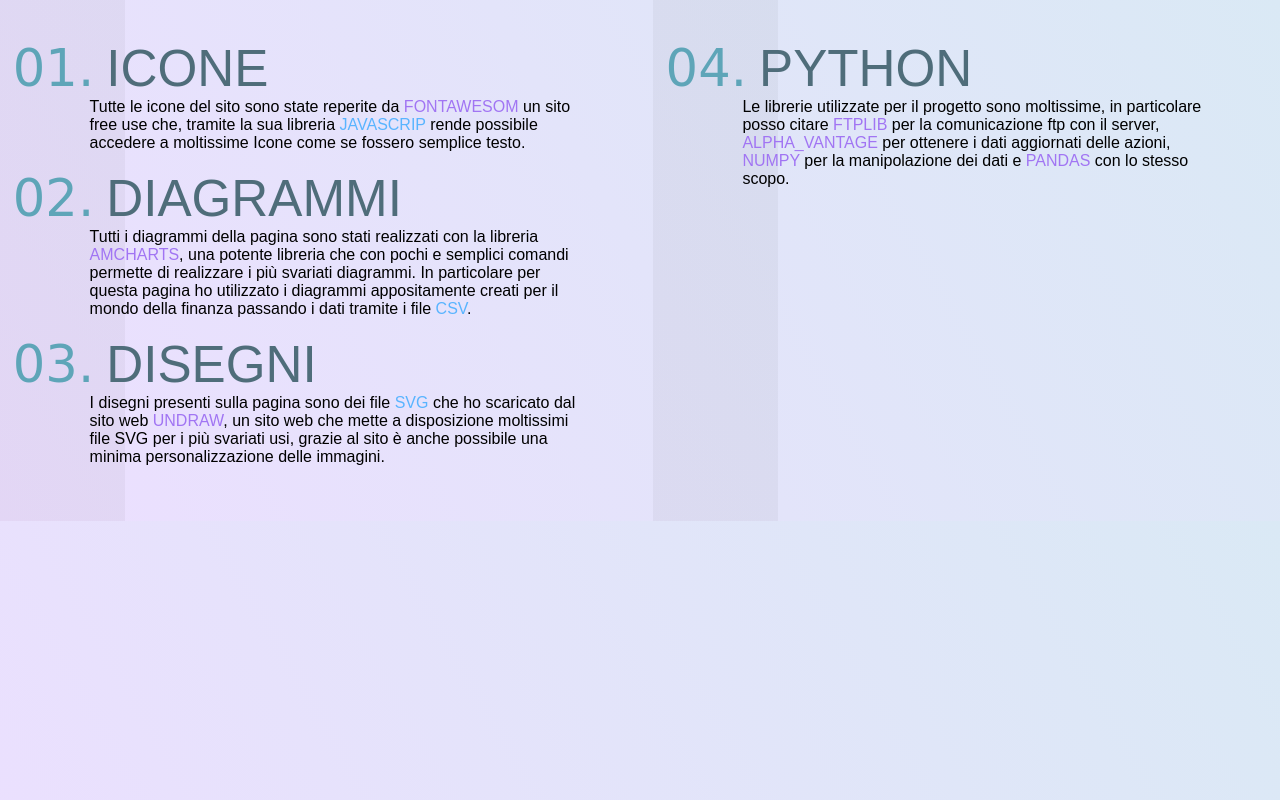
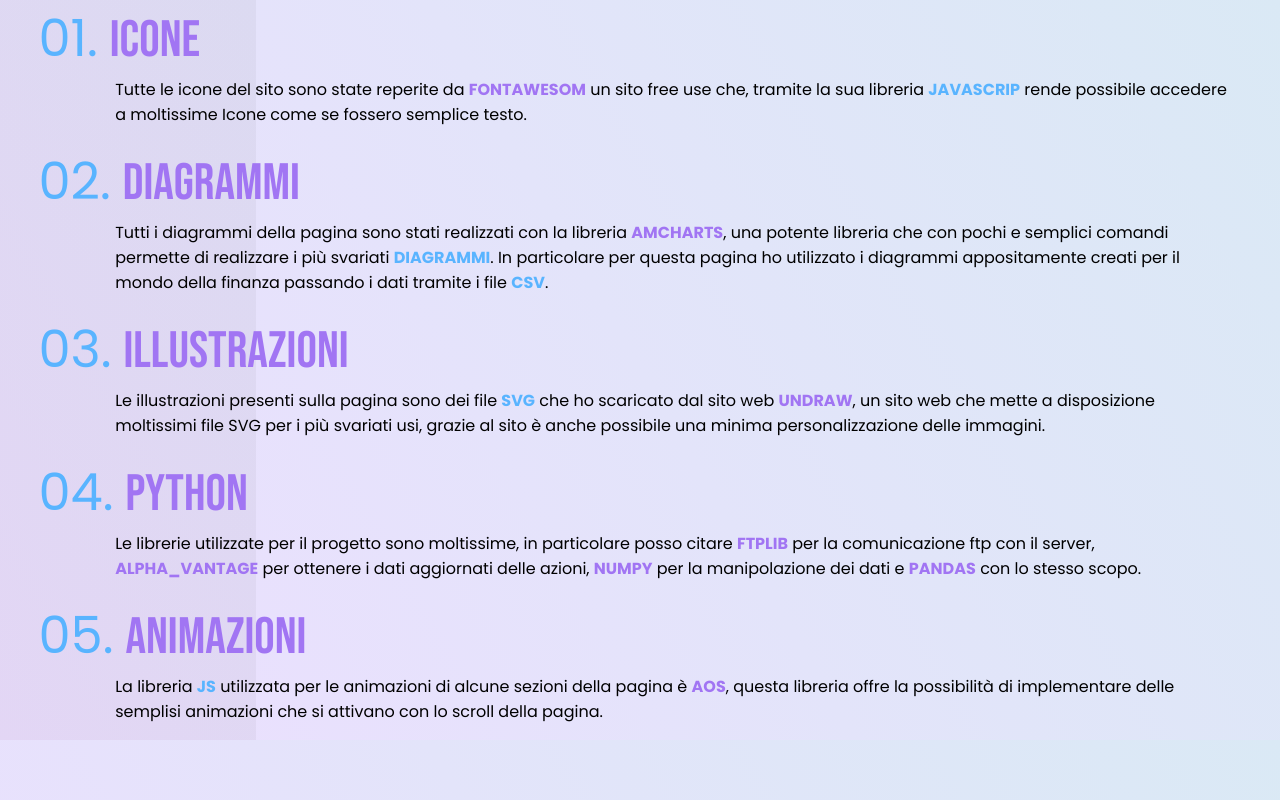
Before and after one commit to FrancescoRomeo02/StockFLIX, a PHP site: page /Web/html/attribution.html in a window 1280 px wide. Run offline with PHP 8.4, Linux system fonts and the light colour scheme.

Commit message:
10 Giugno 2021

```diff
--- a/Web/css/attribution.css
+++ b/Web/css/attribution.css
@@ -1,24 +1,21 @@
+@import url("https://fonts.googleapis.com/css2?family=Poppins:wght@100;200;300;400;700&display=swap");
+@import url("https://fonts.googleapis.com/css2?family=Bebas+Neue&display=swap");
 * {
   margin: 0;
   padding: 0;
   box-sizing: border-box;
-  font-family: "Poppins", sans-serif;
 }
+
 html {
   background: linear-gradient(60deg, #ecdfff, #dae9f5);
   overflow-x: hidden;
+  font-family: "Poppins", sans-serif;
 }
+
 .dl-blurbs {
   display: grid;
 }
-@media (min-width: 768px) {
-  .dl-blurbs {
-    grid-template-columns: repeat(2, 1fr);
-    gap: 2vw;
-  }
-}
 
-/* LIST */
 dl {
   counter-reset: count;
   background: linear-gradient(
@@ -30,17 +27,6 @@ dl {
   padding-right: 4vw;
   margin: 0;
 }
-@media (min-width: 768px) {
-  dl {
-    padding-left: 2vw;
-  }
-}
-@media (min-width: 1024px) {
-  dl {
-    padding-top: 3vw;
-    padding-bottom: 3vw;
-  }
-}
 
 dl + dl {
   counter-reset: counter 4;
@@ -48,16 +34,16 @@ dl + dl {
 
 dt {
   counter-increment: count;
-  color: #4f6d7aff;
-  font-family: "Montserrat", sans-serif;
+  color: #a175f3;
+  font-family: "Bebas Neue", cursive;
   font-size: 4vw;
   text-transform: uppercase;
 }
 
 dt::before {
   content: counter(count, decimal-leading-zero) ".";
-  font-family: "Abril Fatface", cursive;
-  color: #5ea5b8ff;
+  font-family: "Poppins", sans-serif;
+  color: #59b4ff;
   margin-left: -1vw;
   padding-right: 12px;
 }
@@ -80,3 +66,9 @@ a {
 span {
   color: #59b4ff;
 }
+
+a,
+span {
+  text-transform: uppercase;
+  font-weight: bold;
+}
--- a/Web/css/home_page.css
+++ b/Web/css/home_page.css
@@ -133,8 +133,8 @@ button {
   border: 0;
   padding: 12px 10px;
   outline: none;
-  color: #333;
   text-transform: uppercase;
+  font-size: medium;
 }
 
 .col_1::after {
--- a/Web/home_page.php
+++ b/Web/home_page.php
@@ -38,7 +38,11 @@ include('./html/obj/header.php');
         <h3>Non lasciare che il tempo sgretoli i tuoi risparmi</h3>
         <p>Iniziare non è mai facile</p>
         <h4>Lascia che qualcuno ti aiuti</h4>
-        <a href="#services"><button type="button" class="offset">iniziamo</button></a>
+        <a href="<?php if (isset($logout)) {
+                    echo 'https://romeofrancesco.altervista.org/Web/html/services/stocks_data.php';
+                  } else {
+                    echo 'https://romeofrancesco.altervista.org/Web/html/log_sing_in.php';
+                  }  ?>"><button type="button" class="offset">iniziamo</button></a>
       </div>
 
       <div class="col_2">
--- a/Web/html/attribution.html
+++ b/Web/html/attribution.html
@@ -21,17 +21,18 @@
         <dd>
           Tutti i diagrammi della pagina sono stati realizzati con la libreria
           <a href="">amcharts</a>, una potente libreria che con pochi e semplici
-          comandi permette di realizzare i più svariati diagrammi. In
-          particolare per questa pagina ho utilizzato i diagrammi appositamente
-          creati per il mondo della finanza passando i dati tramite i file
-          <span>csv</span>.
+          comandi permette di realizzare i più svariati <span>diagrammi</span>.
+          In particolare per questa pagina ho utilizzato i diagrammi
+          appositamente creati per il mondo della finanza passando i dati
+          tramite i file <span>csv</span>.
         </dd>
-        <dt>Disegni</dt>
+        <dt>illustrazioni</dt>
         <dd>
-          I disegni presenti sulla pagina sono dei file <span>SVG</span> che ho
-          scaricato dal sito web <a href="">UNdraw</a>, un sito web che mette a
-          disposizione moltissimi file SVG per i più svariati usi, grazie al
-          sito è anche possibile una minima personalizzazione delle immagini.
+          Le illustrazioni presenti sulla pagina sono dei file
+          <span>SVG</span> che ho scaricato dal sito web <a href="">UNdraw</a>,
+          un sito web che mette a disposizione moltissimi file SVG per i più
+          svariati usi, grazie al sito è anche possibile una minima
+          personalizzazione delle immagini.
         </dd>
       </dl>
       <dl>
@@ -43,6 +44,14 @@
           delle azioni, <a href="">numpy</a> per la manipolazione dei dati e
           <a href="">pandas</a> con lo stesso scopo.
         </dd>
+        <dt>Animazioni</dt>
+        <dd>
+          La libreria <span>JS</span> utilizzata per le animazioni di alcune
+          sezioni della pagina è
+          <a href="https://michalsnik.github.io/aos/">AOS</a>, questa libreria
+          offre la possibilità di implementare delle semplisi animazioni che si
+          attivano con lo scroll della pagina.
+        </dd>
       </dl>
     </section>
   </body>
--- a/Web/html/settings.php
+++ b/Web/html/settings.php
@@ -72,7 +72,7 @@ if (isset($_POST['dell_wallet'])) {
                 <!-------------------
                 form registrazione
                 -------------------->
-                <form action="#" class="sign-up-form" method="POST" id="registrazione" style="opacity: 1;" onsubmit="criptreg()">
+                <form action="#" class="sign-up-form" method="POST" id="registrazione" style="opacity: 1;" onsubmit="criptset()">
                     <h2 class="title">Ecco i tuoi <span style="color: <?php echo $color ?>;">Dati</span></h2>
                     <div class="input-field">
                         <i class="fas fa-user" style="color: #606c81"></i>
@@ -107,7 +107,7 @@ if (isset($_POST['dell_wallet'])) {
                         Contatta il nostro servizio clienti, risponderemo il prima possibile.
                     </p>
                     <button class="btn transparent" id="sign-in-btn" onclick="location.href='mailto:StockFLIX_help@gmail.com?subject=Richiesta%20supporto%20dati%20account'">
-                        Accedi
+                        contattaci
                     </button>
                 </div>
                 <img src="../img/log_sing_in/settings.svg" class="image" alt="" />
```
Also changed, not shown: Web/js/libreria.js (+8 -1 lines), README.md, 3 other files.
